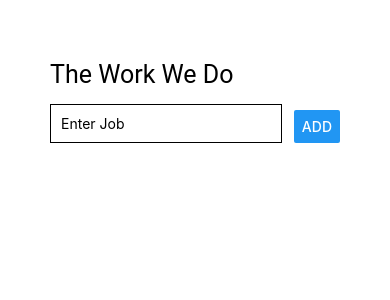
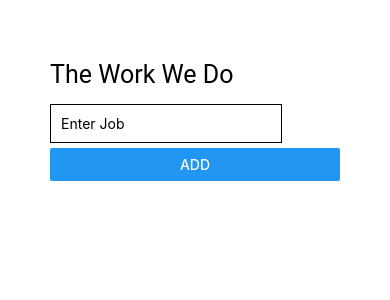
Before and after one commit to jillGlass/HouseHolder, a React Native app: screen / in a window 390 px wide. Shown: the top 300 px of the page. Built offline with nearby package versions, Linux system fonts and the light colour scheme.

Commit message:
move add button

```diff
--- a/App.js
+++ b/App.js
@@ -23,7 +23,12 @@ export default function App() {
           onChangeText={jobInputHandler}
           value={enteredJob}
         />
-        <Button title="ADD" onPress={addJobHandler} />
+      </View>
+      <View>
+      <Button
+      title="ADD"
+      style={styles.addBtn}
+      onPress={addJobHandler} />
       </View>
       <View>
         {allJobs.map(job => (
@@ -43,7 +48,7 @@ const styles = StyleSheet.create({
   inputContainer: {
     flexDirection: "row",
     justifyContent: "space-between",
-    alignItems: "center"
+    alignItems: 'flex-start'
   },
   input: {
     width: "80%",
@@ -63,6 +68,11 @@ const styles = StyleSheet.create({
     marginTop: 10,
     marginBottom: 15,
     fontFamily: 'roboto',
-    fontSize: 25,
+    fontSize: 25
+  },
+  addBtn: {
+    flexDirection: "column",
+    alignItems: 'flex-start'
+
   }
 });
```
